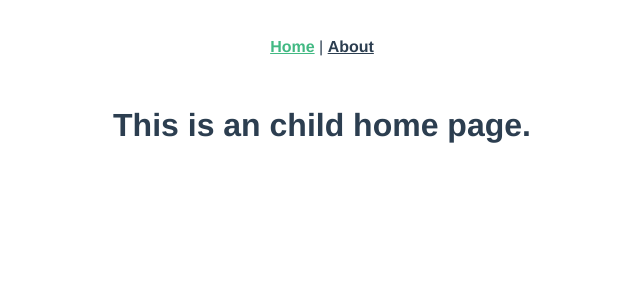
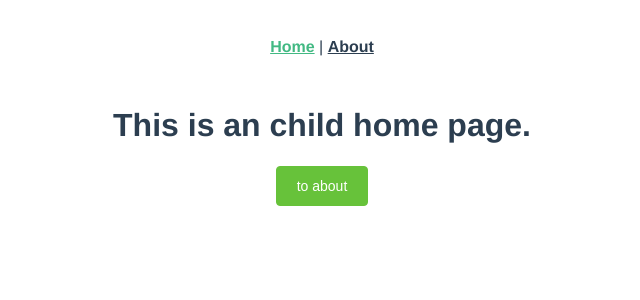
Before and after one commit to ViavaCos/child-a, a Vue app: page / in a window 1280 px wide. Shown: the top 300 px of the page, without its empty margins (318-958 px from the left). Built offline with nearby package versions, Linux system fonts and the light colour scheme.

Commit message:
feat: 接入容器中的element-ui

```diff
--- a/src/main.js
+++ b/src/main.js
@@ -2,7 +2,10 @@
 import App from './App.vue'
 import router from './router'
 import './public-path' // 解决路由懒加载问题
+import ElementUI from 'element-ui';
+import 'element-ui/lib/theme-chalk/index.css';
 
+Vue.use(ElementUI)
 Vue.config.productionTip = false
 
 let instance;
--- a/src/views/About.vue
+++ b/src/views/About.vue
@@ -1,5 +1,6 @@
 <template>
   <div class="about">
     <h1>This is an child about page.</h1>
+    <el-button type="success" @click="$router.push('/')">to home</el-button>
   </div>
 </template>
--- a/src/views/Home.vue
+++ b/src/views/Home.vue
@@ -1,6 +1,7 @@
 <template>
   <div class="home">
     <h1>This is an child home page.</h1>
+    <el-button type="success" @click="$router.push('/about')">to about</el-button>
   </div>
 </template>
 
```
